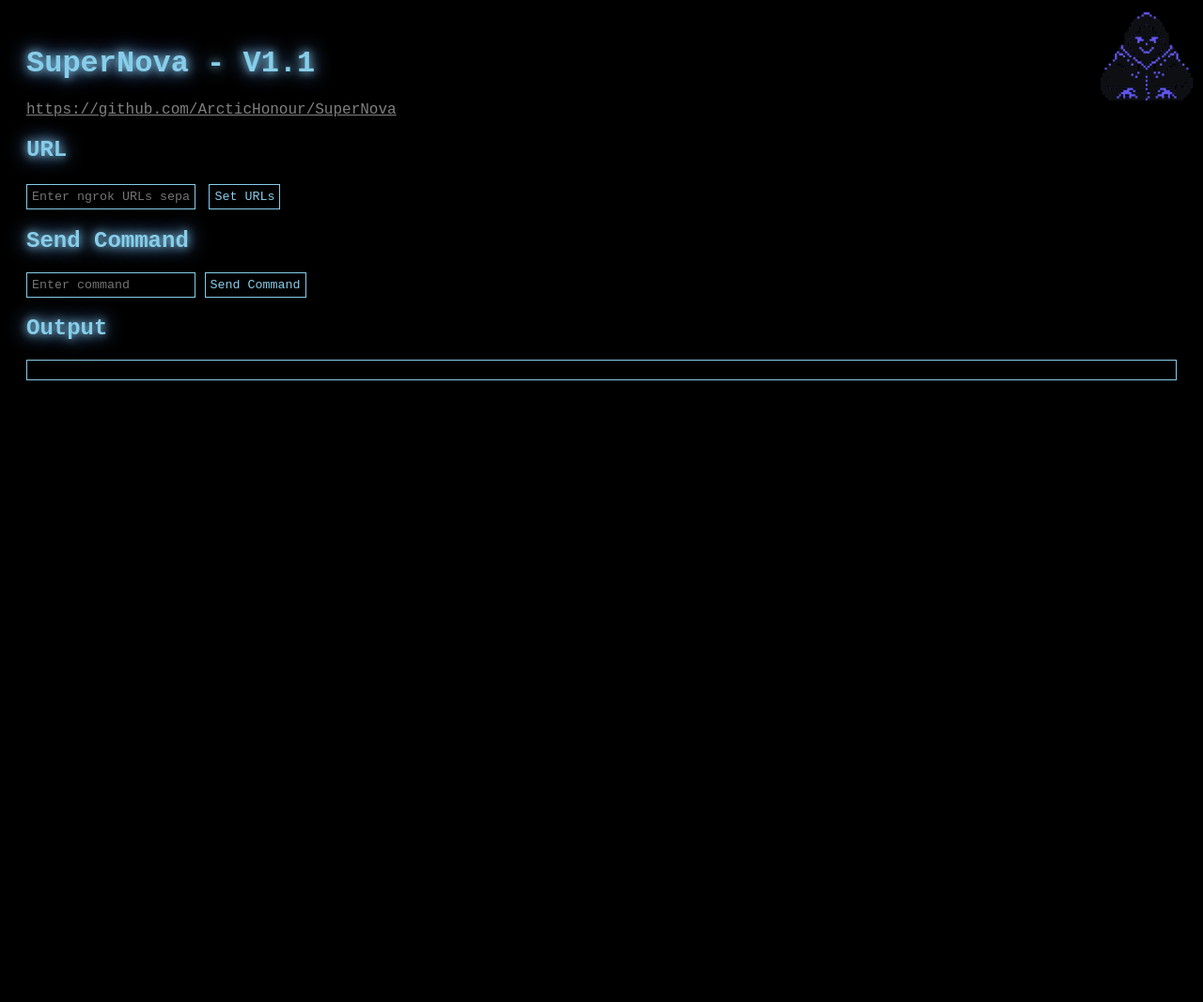
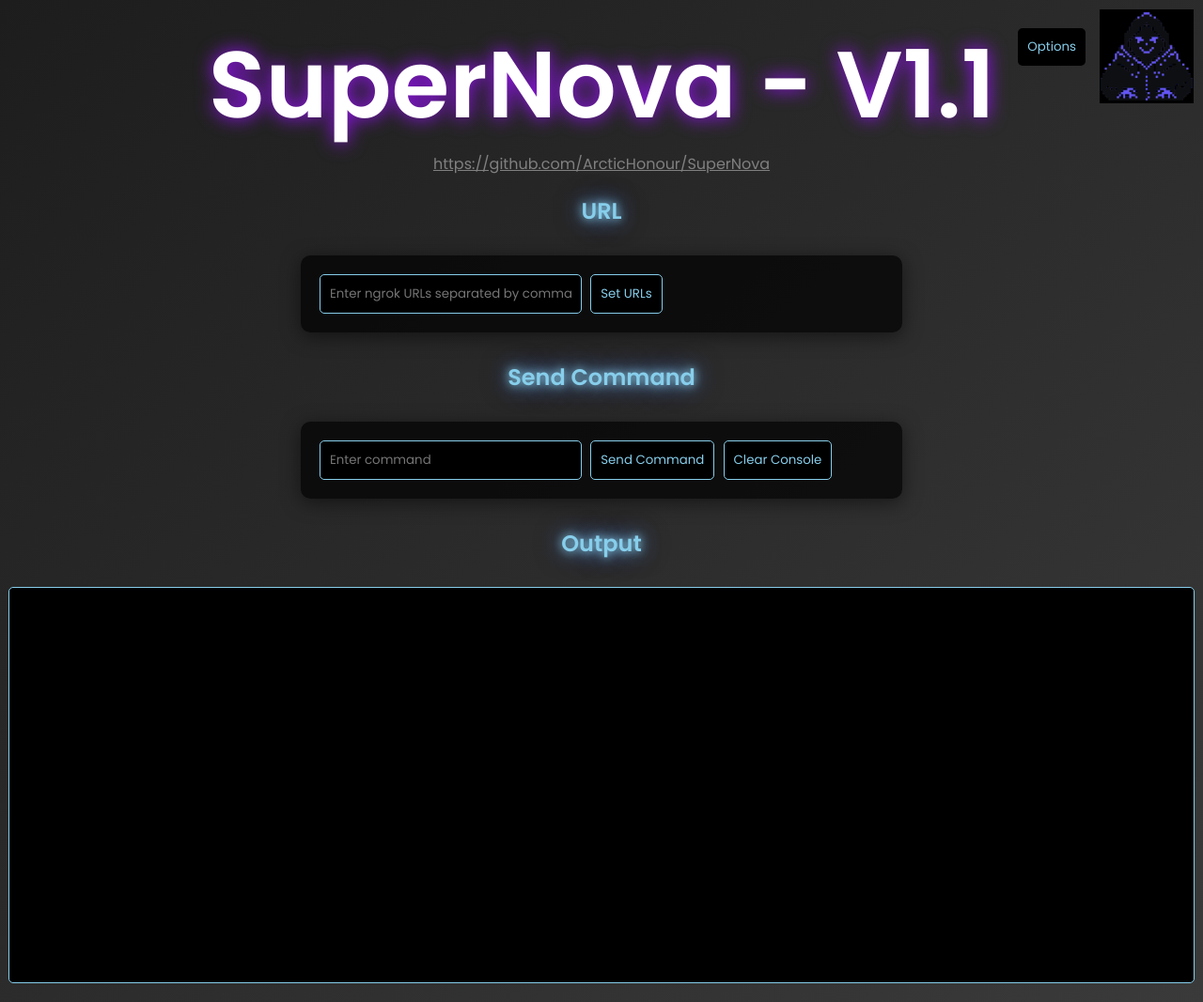
Before and after one commit to ArcticHonour/SuperNova, a Flask app: page / in a window 1280 px wide. Shown: the whole page at 94% size. Before the commit the page ends 405 px from the top, so only its background shows below. Run offline with Flask 3, Linux system fonts and the light colour scheme.

Commit message:
Add files via upload

```diff
--- a/templates/index.html
+++ b/templates/index.html
@@ -1,70 +1,213 @@
 <!DOCTYPE html>
 <html lang="en">
 <head>
+    <!-- Favicon -->
     <link rel="icon" href="{{ url_for('static', filename='icon.png') }}" type="image/png">
+
+    <!-- Character Set and Viewport -->
     <meta charset="UTF-8">
     <meta name="viewport" content="width=device-width, initial-scale=1.0">
+
     <title>SuperNova - V1.1</title>
+
+    <!-- jQuery -->
     <script src="https://code.jquery.com/jquery-3.6.0.min.js"></script>
+
+    <!-- Google Fonts -->
+    <link href="https://fonts.googleapis.com/css2?family=Poppins:wght@300;400;600&display=swap" rel="stylesheet">
+
     <style>
         body {
-            background-color: black; /* Terminal black background */
-            color: #00076f; /* Terminal green text color */
-            font-family: 'Courier New', Courier, monospace; /* Monospace font for terminal feel */
+            background: linear-gradient(to bottom right, #1d1d1d, #3a3a3a);
+            color: #87CEEB;
+            font-family: 'Poppins', sans-serif;
             padding: 20px;
+            margin: 0;
+            display: flex;
+            flex-direction: column;
+            align-items: center;
         }
 
-        /* Glow effect for all text */
         h1, h2, p {
-            text-shadow: 0 0 10px #87CEEB, 0 0 20px #87CEEB, 0 0 30px #00076f; /* Bright  glow */
+            text-shadow: 0 0 10px #87CEEB, 0 0 20px #87CEEB, 0 0 30px #00076f;
+            text-align: center;
+        }
+
+        .controls {
+            background-color: rgba(0, 0, 0, 0.7);
+            border-radius: 10px;
+            padding: 20px;
+            margin: 10px 0;
+            box-shadow: 0 4px 20px rgba(0, 0, 0, 0.5);
+            width: 100%;
+            max-width: 600px;
         }
 
         input, button {
-            background-color: black; /* Input and button background */
-            color: #87CEEB; /* Input and button text color */
-            border: 1px solid #87CEEB; /* Border color */
-            padding: 5px;
-            font-family: 'Courier New', Courier, monospace; /* Same font */
+            background-color: black;
+            color: #87CEEB;
+            border: 1px solid #87CEEB;
+            padding: 10px;
+            font-family: 'Poppins', sans-serif;
+            margin-right: 5px;
+            border-radius: 5px;
+            transition: background-color 0.3s, border-color 0.3s;
         }
 
         input:focus, button:focus {
-            outline: none; /* Remove focus outline */
+            outline: none;
+            border-color: #9d00ff;
+        }
+
+        button {
+            cursor: pointer;
+        }
+
+        button:hover {
+            background-color: rgba(255, 255, 255, 0.1);
         }
 
         #output {
-            background-color: black; /* Output area background */
-            color: #87CEEB; /* Output text color */
-            border: 1px solid #87CEEB; /* Border color */
+            background-color: black;
+            color: #87CEEB;
+            border: 1px solid #87CEEB;
             padding: 10px;
-            white-space: pre-wrap; /* Preserve whitespace */
-            max-height: 300px; /* Limit height */
-            overflow-y: auto; /* Enable vertical scrolling */
+            white-space: pre-wrap;
+            height: 400px;
+            width: 100%;
+            overflow-y: auto;
+            border-radius: 5px;
+            margin-top: 10px;
         }
 
         h1, h2 {
-            color: #87CEEB; /* Heading color */
+            color: #87CEEB;
         }
 
-        button {
-            cursor: pointer; /* Change cursor on hover */
+        .button-container {
+            display: flex;
+            justify-content: flex-start;
+            gap: 10px;
+        }
+
+        .button-container button {
+            flex: 1;
+        }
+
+        h1 {
+            font-size: 50px;
+            animation: rotate-scale-color 3s infinite ease-in-out;
+        }
+
+        @keyframes rotate-scale-color {
+            0% {
+                transform: scale(2);
+                color: white;
+                text-shadow: 0 0 10px #87CEEB;
+            }
+            25% {
+                color: white;
+                text-shadow: 0 0 10px #9d00ff;
+            }
+            50% {
+                color: white;
+                text-shadow: 0 0 10px #87CEEB;
+            }
+            75% {
+                color: white;
+                text-shadow: 0 0 10px #9d00ff;
+            }
+            100% {
+                transform: scale(2);
+                color: white;
+                text-shadow: 0 0 10px #9d00ff;
+            }
+        }
+
+        /* New styles for dropdown */
+        .dropdown {
+            position: relative;
+            display: inline-block;
+            margin-top: 20px; /* Adjust as needed */
+        }
+
+        .dropbtn {
+            background-color: #000; /* Button background color */
+            color: #87CEEB; /* Button text color */
+            padding: 10px;
+            border: none;
+            cursor: pointer;
+            border-radius: 5px;
+            transition: background-color 0.3s;
+        }
+
+        .dropbtn:hover {
+            background-color: rgba(255, 255, 255, 0.1); /* Hover effect */
+        }
+
+        .dropdown-content {
+            display: none;
+            position: absolute;
+            background-color: rgba(0, 0, 0, 0.8);
+            min-width: 160px;
+            box-shadow: 0 8px 16px rgba(0, 0, 0, 0.2);
+            z-index: 1;
+            animation: fadeIn 0.5s; /* Animation effect */
+        }
+
+        @keyframes fadeIn {
+            from {opacity: 0;}
+            to {opacity: 1;}
+        }
+
+        .dropdown-content a {
+            color: #87CEEB;
+            padding: 12px 16px;
+            text-decoration: none;
+            display: block;
+            transition: background-color 0.3s;
+        }
+
+        .dropdown-content a:hover {
+            background-color: rgba(255, 255, 255, 0.1); /* Hover effect for links */
+        }
+
+        .show {
+            display: block; /* Show the dropdown */
         }
     </style>
 </head>
-
 <body>
     <h1>SuperNova - V1.1</h1>
-    <a href="https://github.com/ArcticHonour/SuperNova" style="color: grey;">https://github.com/ArcticHonour/SuperNova </a>
-    <h2>URL<h2>
+    <a href="https://github.com/ArcticHonour/SuperNova" style="color: grey;">https://github.com/ArcticHonour/SuperNova</a>
+
+    <h2>URL</h2>
     <img rel="image" src="{{ url_for('static', filename='icon.png') }}" style="width: 100px; height: 100px; position: absolute; top: 10px; right: 10px;">
+
+    <div class="controls">
         <input type="text" id="ngrok-input" placeholder="Enter ngrok URLs separated by commas">
         <button id="set-ngrok">Set URLs</button>
+    </div>
 
     <h2>Send Command</h2>
+    <div class="controls">
         <input type="text" id="command-input" placeholder="Enter command">
         <button id="send-command">Send Command</button>
+        <button id="clear-console">Clear Console</button>
+    </div>
 
     <h2>Output</h2>
     <div id="output"></div>
+
+    <!-- Dropdown button -->
+    <div class="dropdown" style="position: absolute; top: 10px; right: 120px;">
+        <button class="dropbtn" onclick="toggleDropdown()">Options</button>
+        <div id="myDropdown" class="dropdown-content">
+            <a href="#" onclick="navigateTo('/bots')">Bots</a>
+            <a href="#">Option 2</a>
+            <a href="#">Option 3</a>
+        </div>
+    </div>
 
     <script>
         $(document).ready(function() {
@@ -80,11 +223,25 @@
             // Function to handle command sending
             function sendCommand() {
                 const command = $('#command-input').val();
+                if (command.toLowerCase() === 'clear') {
+                    $('#output').append('clear\n'); // Display the "clear" command
+                    clearConsole(false); // Clear the console without removing the "clear" command itself
+                } else {
                     $.post('/send_command', { command: command }, function(data) {
                         $('#output').append(data.results.join("\n") + "\n");
+                    });
+                }
                 $('#output').scrollTop($('#output')[0].scrollHeight); // Auto scroll to bottom
-                });
                 $('#command-input').val(''); // Clear the command input field
+            }
+
+            // Function to clear the console
+            function clearConsole(removeCommand = true) {
+                if (removeCommand) {
+                    $('#output').html(''); // Clear the output area
+                } else {
+                    $('#output').html('\n'); // Keep "clear" command visible
+                }
             }
 
             // Click event for Set URLs button
@@ -92,6 +249,11 @@
 
             // Click event for Send Command button
             $('#send-command').click(sendCommand);
+
+            // Click event for Clear Console button
+            $('#clear-console').click(function() {
+                clearConsole();
+            });
 
             // Keydown event for ngrok input
             $('#ngrok-input').keydown(function(event) {
@@ -109,6 +271,29 @@
                 }
             });
         });
+
+        // Function to toggle dropdown
+        function toggleDropdown() {
+            document.getElementById("myDropdown").classList.toggle("show");
+        }
+
+        // Function to navigate to a new page
+        function navigateTo(url) {
+            window.location.href = url; // Redirect to the new URL
+        }
+
+        // Close the dropdown if the user clicks outside of it
+        window.onclick = function(event) {
+            if (!event.target.matches('.dropbtn')) {
+                var dropdowns = document.getElementsByClassName("dropdown-content");
+                for (var i = 0; i < dropdowns.length; i++) {
+                    var openDropdown = dropdowns[i];
+                    if (openDropdown.classList.contains('show')) {
+                        openDropdown.classList.remove('show');
+                    }
+                }
+            }
+        }
     </script>
 </body>
 </html>
```
Also changed, not shown: templates/bots.html (added, +95 -0 lines). Lines whose indentation alone changed are shown as unchanged.
